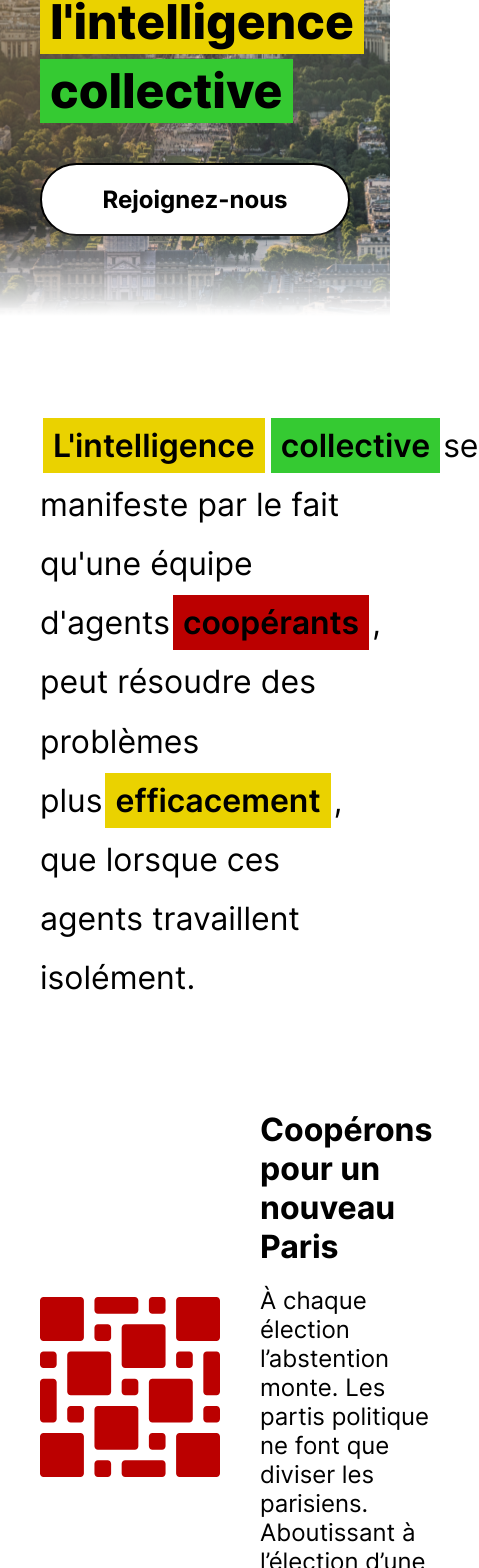
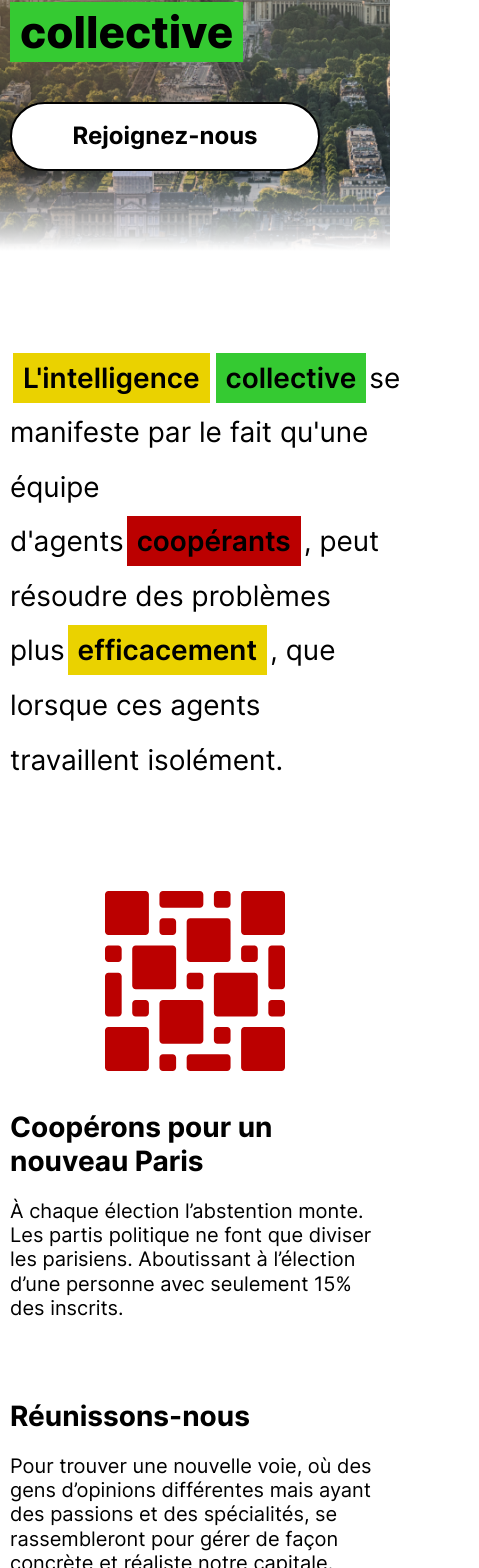
Before and after one commit to bdulong/VIC, a React (Create React App) app: page / in a window 390 px wide. Shown: the part 360-1928 px from the top of the page, 479 px wide, since content can reach past the window. Built offline with nearby package versions, Linux system fonts and the light colour scheme.

Commit message:
bug avec le se de stylised intro text

```diff
--- a/src/components/assets/header/header.css
+++ b/src/components/assets/header/header.css
@@ -13,6 +13,11 @@ nav {
 @media (max-width: 1020px) {
     nav {
         margin: 0 40px;
+    }
+}
+@media (max-width: 520px) {
+    nav {
+        margin: 0 10px;
     }
 }
 
@@ -111,6 +116,11 @@ a:hover {
             padding: 20px 40px 0 40px;
         }
     }
+    @media (max-width: 520px) {
+        .mobile-menu {
+            padding: 20px 10px 0 10px;
+        }
+    }
 
     .mobile-menu ul {
         font-family: 'Inter';
--- a/src/components/landing/landing.css
+++ b/src/components/landing/landing.css
@@ -15,6 +15,11 @@
 @media (max-width: 1020px) {
     .hero-banner__container {
         padding: 0 40px;
+    }
+}
+@media (max-width: 520px) {
+    .hero-banner__container {
+        padding: 0 10px;
     }
 }
 
@@ -55,6 +60,11 @@
     padding: 8px 10px;
     color: black;
 }
+@media (max-width: 650px) {
+    .box-stylised-hero-text {
+        font-size: 44px;
+    }
+}
 .red-extrabold { background-color: #BB0000; font-weight: 800; }
 .yellow-extrabold { background-color: #EAD200; font-weight: 800; }
 .green-extrabold { background-color: #35CA32; font-weight: 800; }
@@ -72,6 +82,11 @@
         margin: 100px 40px 104px 40px
     }
 }
+@media (max-width: 520px) {
+    .intro-text__container {
+        margin: 100px 10px 104px 10px;
+    }
+}
 @media (min-width: 1400px) {
     .intro-text__container {
         margin: 100px 268px 104px 268px
@@ -85,15 +100,15 @@
     line-height: 1.85; /* Espace entre les lignes */
     color: black;
 }
+@media (max-width: 650px) {
+	.stylised-intro-text {
+        font-size: 28px;
+        line-height: 1.95; /* Espace entre les lignes */
+    }
+}
 .red-bold { background-color: #BB0000; font-weight: 600; padding: 8px 10px; margin: 0 3px; }
 .yellow-bold { background-color: #EAD200; font-weight: 600; padding: 8px 10px; margin: 0 3px; }
 .green-bold { background-color: #35CA32; font-weight: 600; padding: 8px 10px; margin: 0 3px; }
-/* @media (min-width: 1020px) {
-    .intro-text__container .stylised-intro-text,
-    .text-action__container .stylised-intro-text {
-        max-width: 65%;
-    }
-} */
 
 /* Explanatory Text Container CSS */
 .explanatory-text__container {
@@ -107,6 +122,11 @@
         margin: 0 40px 104px 40px;
     }
 }
+@media (max-width: 520px) {
+    .explanatory-text__container {
+        margin: 0 10px 104px 10px;
+    }
+}
 @media (min-width: 1400px) {
     .explanatory-text__container {
         margin: 0 268px 104px 268px;
@@ -118,21 +138,32 @@
     flex-direction: row;
     align-items: center;
 }
-
-.explanatory-text__content svg {
-    flex-shrink: 0;
+@media (max-width: 520px) {
+    .explanatory-text__content {
+        flex-direction: column;
+    }
 }
 
-.explanatory-text {
+.explanatory-text-right {
     display: flex;
     flex-direction: column;
     margin: 0 0 0 40px;
+}
+@media (max-width: 520px) {
+    .explanatory-text-right {
+        margin: 40px 0 0 0;
+    }
 }
 
 .explanatory-text-left {
     display: flex;
     flex-direction: column;
     margin: 0 40px 0 0;
+}
+@media (max-width: 520px) {
+    .explanatory-text-left {
+        margin: 0 0 40px 0;
+    }
 }
 
 /* Reason Text Container CSS */
@@ -142,6 +173,11 @@
 @media (max-width: 1020px) {
     .reason-text__container {
         margin: 0 40px 104px 40px;
+    }
+}
+@media (max-width: 520px) {
+    .reason-text__container {
+        margin: 0 10px 104px 10px;
     }
 }
 @media (min-width: 1400px) {
@@ -186,6 +222,11 @@
         margin: 0 40px 104px 40px;
     }
 }
+@media (max-width: 520px) {
+    .text-action__container {
+        margin: 0 10px 104px 10px;
+    }
+}
 @media (min-width: 1400px) {
     .text-action__container {
         margin: 0 268px 104px 268px;
--- a/src/components/landing/landing.jsx
+++ b/src/components/landing/landing.jsx
@@ -30,16 +30,16 @@ function LandingPage() {
                     <span className="yellow-bold">L'intelligence</span>
                     <span className="green-bold">collective</span>
                     se manifeste par le fait qu'une équipe d'agents
-                    <span className="red-bold">coopérants</span>, peut
-                    résoudre des problèmes plus
-                    <span className="yellow-bold">efficacement</span>,
-                    que lorsque ces agents travaillent isolément.
+                    <span className="red-bold">coopérants</span>
+                    , peut résoudre des problèmes plus
+                    <span className="yellow-bold">efficacement</span>
+                    , que lorsque ces agents travaillent isolément.
                 </p>
             </div>
             <div className='explanatory-text__container'>
                 <div className='explanatory-text__content'>
                     <img src='/icons/red-square-160-180.svg' alt="Carré rouge décoratif"/>
-                    <div className='explanatory-text'>
+                    <div className='explanatory-text-right'>
                         <h3>Coopérons pour un nouveau Paris</h3>
                         <p>À chaque élection l’abstention monte. Les partis politique ne font que diviser les parisiens. Aboutissant à l’élection d’une personne avec seulement 15% des inscrits.</p>
                     </div>
--- a/src/index.css
+++ b/src/index.css
@@ -53,6 +53,12 @@ h1 {
 	margin: 0;
 	line-height: 58.1px;
 }
+@media (max-width: 650px) {
+	h1 {
+		font-size: 42px;
+		line-height: 53.3px;
+	}
+}
 
 h2 {
 	font-family: Inter;
@@ -60,6 +66,12 @@ h2 {
 	font-weight: 700;
 	margin: 0 0 80px 0;
 	line-height: 46px;
+}
+@media (max-width: 650px) {
+	h2 {
+		font-size: 34px;
+		line-height: 44.1px;
+	}
 }
 
 h3 {
@@ -69,6 +81,12 @@ h3 {
 	margin: 0 0 20px 0;
 	line-height: 38.7px;
 }
+@media (max-width: 650px) {
+	h3 {
+		font-size: 28px;
+		line-height: 33.9px;
+	}
+}
 
 p {
 	font-family: Inter;
@@ -77,3 +95,9 @@ p {
 	margin: 0;
 	line-height: 29px;
 }
+@media (max-width: 650px) {
+	p {
+		font-size: 20px;
+		line-height: 24.2px;
+	}
+}
```
